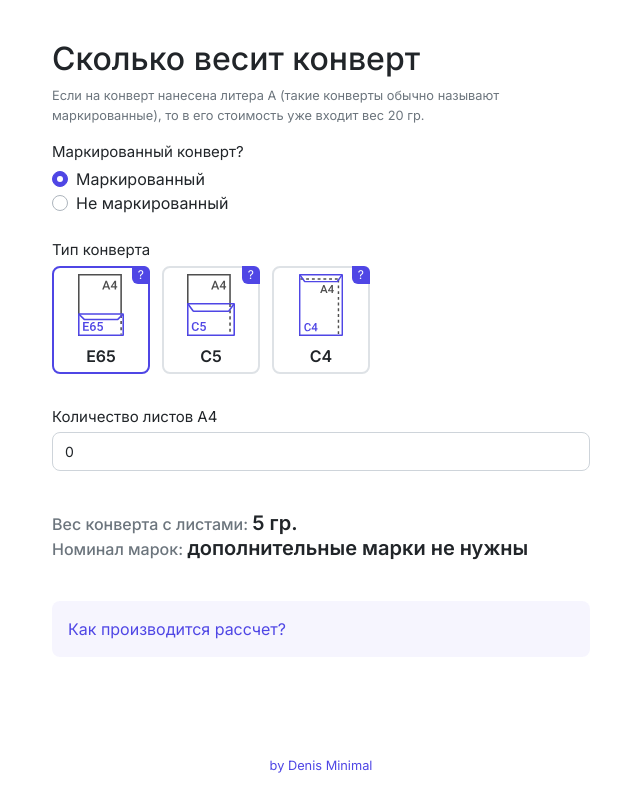
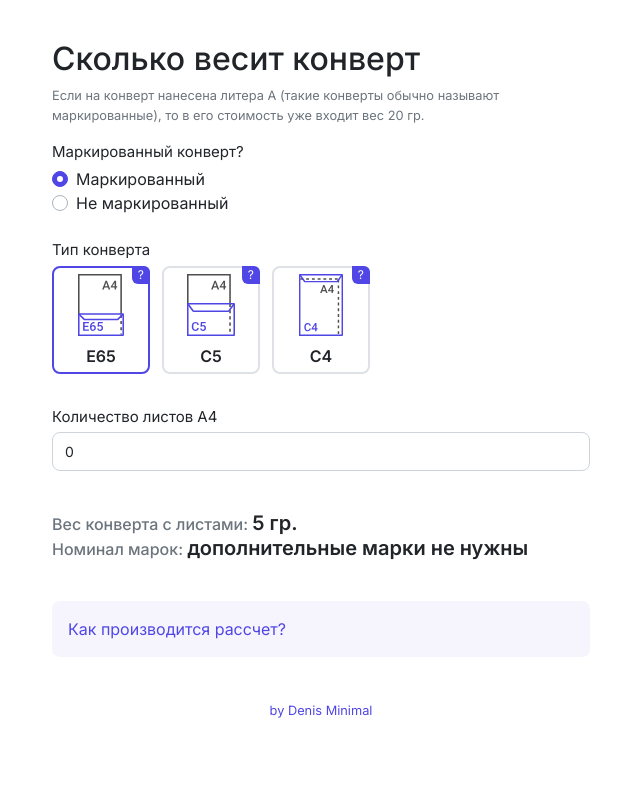
Before and after one commit to denis-mnml/post-convertor-vue, a Vue app: page / in a window 1280 px wide. Shown: the whole page, without its empty margins (319-959 px from the left). Built offline with nearby package versions, Linux system fonts and the light colour scheme.

Commit message:
margin copyright

```diff
--- a/src/App.vue
+++ b/src/App.vue
@@ -61,7 +61,7 @@
           </div>
         </div>
       </div>
-      <div class="mt-10 mt-md-auto text-center">
+      <div class="mt-10 text-center">
         <a href="http://mnml.by" target="_blank" class="small">by Denis Minimal</a>
       </div>
     </div>
```
